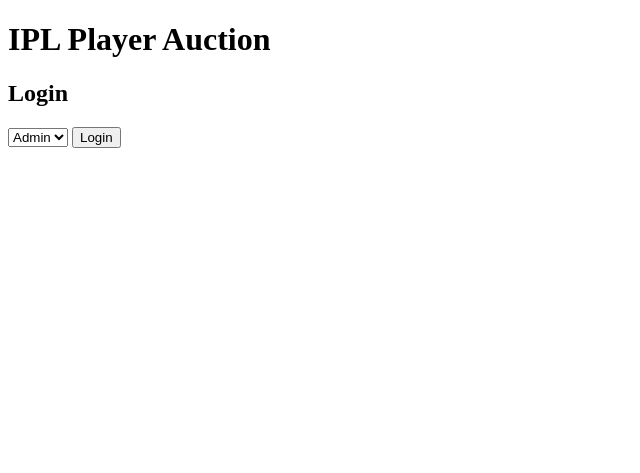
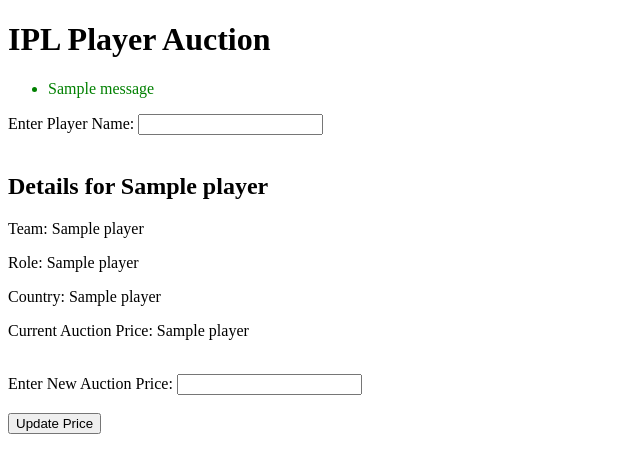
Before and after one commit to alisharao18/ipl_render, a Flask app: template templates/app.html in a window 1280 px wide. Shown: the top 473 px of the page, without its empty margins (0-640 px from the left). Run offline with Flask 3, Linux system fonts and the light colour scheme; the template is opened without the code that fills it: most values are stand-ins (such as "Sample title", 1, 10 or a date in 2020); one stand-in notice (Sample message) is shown; some libraries are stand-ins or nearby versions.

Commit message:
Refactor HTML structure and add player search form

```diff
--- a/templates/app.html
+++ b/templates/app.html
@@ -1,107 +1,37 @@
 <!DOCTYPE html>
 <html>
 <head>
-<title>IPL Auction</title>
+    <title>IPL Auction</title>
 </head>
+<body>
+    <h1>IPL Player Auction</h1>
 
-<body>
+    {% with messages = get_flashed_messages(with_categories=true) %}
+      {% if messages %}
+        <ul>
+          {% for category, message in messages %}
+            <li style="color: {% if category=='error' %}red{% else %}green{% endif %};">{{ message }}</li>
+          {% endfor %}
+        </ul>
+      {% endif %}
+    {% endwith %}
 
-<h1>IPL Player Auction</h1>
-
-{% if not role %}
-
-<h2>Login</h2>
-
-<form method="POST">
-
-<select name="role">
-
-<option value="admin">Admin</option>
-<option value="client">Client</option>
-
-</select>
-
-<button type="submit">Login</button>
-
-</form>
-
-{% endif %}
-
-
-{% if role == "admin" %}
-
-<h2>Admin Dashboard</h2>
-
-<table border="1">
-
-<tr>
-<th>Name</th>
-<th>Team</th>
-<th>Role</th>
-<th>Strike Rate</th>
-<th>Current Price</th>
-</tr>
-
-{% for p in players %}
-
-<tr>
-<td>{{p[1]}}</td>
-<td>{{p[2]}}</td>
-<td>{{p[3]}}</td>
-<td>{{p[4]}}</td>
-<td>{{p[6]}}</td>
-</tr>
-
-{% endfor %}
-
-</table>
-
-{% endif %}
-
-
-
-{% if role == "client" %}
-
-<h2>Place Bid</h2>
-
-<table border="1">
-
-<tr>
-<th>Name</th>
-<th>Team</th>
-<th>Current Price</th>
-<th>Bid</th>
-</tr>
-
-{% for p in players %}
-
-<tr>
-
-<td>{{p[1]}}</td>
-<td>{{p[2]}}</td>
-<td>{{p[6]}}</td>
-
-<td>
-
-<form action="/bid" method="POST">
-
-<input type="hidden" name="player_id" value="{{p[0]}}">
-
-<input type="number" name="bid_price" required>
-
-<button type="submit">Bid</button>
-
-</form>
-
-</td>
-
-</tr>
-
-{% endfor %}
-
-</table>
-
-{% endif %}
-
+    <form method="POST">
+        <label>Enter Player Name:</label>
+        <input type="text" name="name" required>
+        <br><br>
+        {% if player %}
+            <h2>Details for {{ player[1] }}</h2>
+            <p>Team: {{ player[2] }}</p>
+            <p>Role: {{ player[3] }}</p>
+            <p>Country: {{ player[4] }}</p>
+            <p>Current Auction Price: {{ player[5] }}</p>
+            <br>
+            <label>Enter New Auction Price:</label>
+            <input type="number" step="0.01" name="new_price">
+            <br><br>
+        {% endif %}
+        <button type="submit">{% if player %}Update Price{% else %}Search{% endif %}</button>
+    </form>
 </body>
 </html>
```
